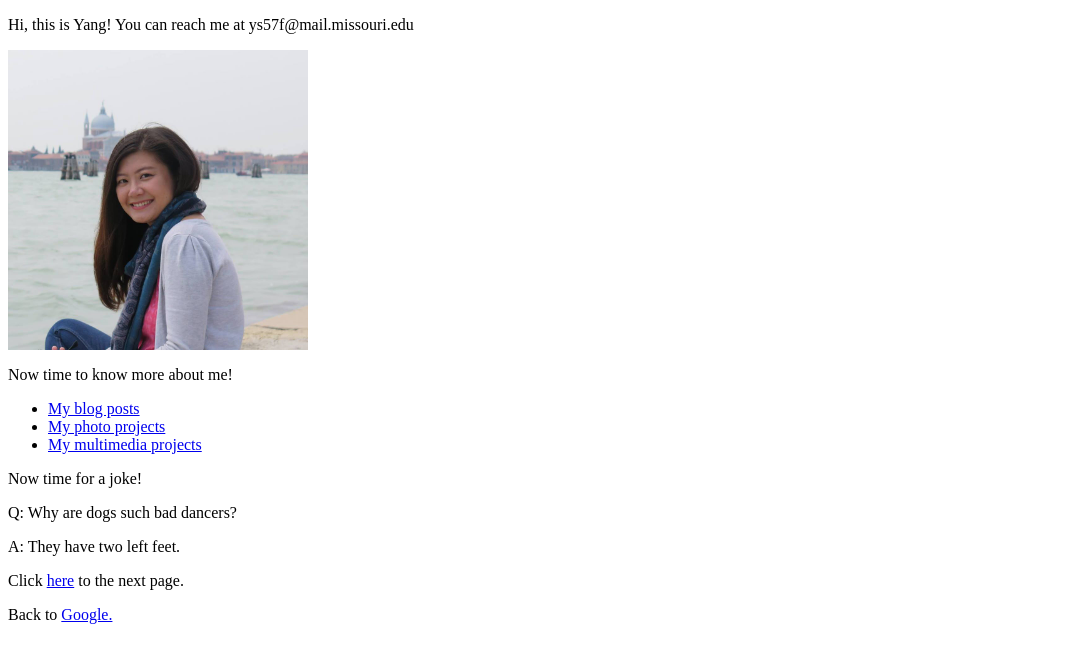
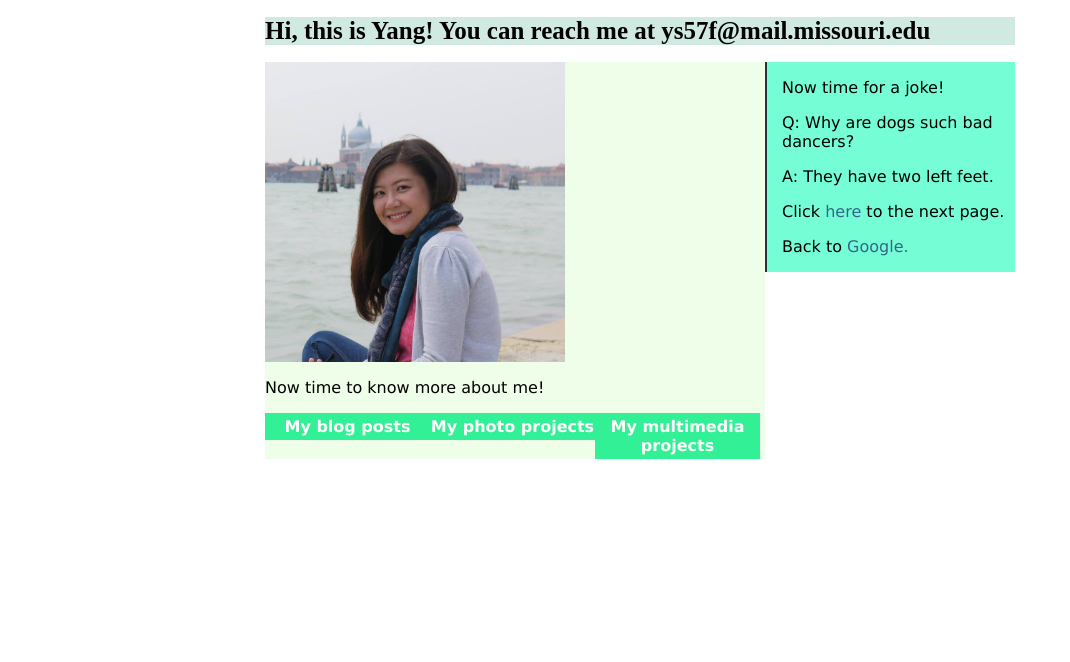
Before and after one commit to J4502-SS16/Yang-Sun, a plain HTML site: page index.html in a window 1280 px wide. Shown: the whole page, without its empty margins (0-1070 px from the left). Drawn offline with Linux system fonts and the light colour scheme.

Commit message:
styled change

```diff
--- a/index.html
+++ b/index.html
@@ -7,30 +7,35 @@
 	<title>	This is my first website </title>
 	<meta http-equiv="content-type"
 		content="text/html;charset=utf-8" />
+    <link rel="stylesheet" type="text/css" href="style.css" />
 </head>
 
 <body>
 <!--This is a comment. It won't show up in your browser, only in the page source-->
-	<p> Hi, this is Yang! You can reach me at ys57f@mail.missouri.edu</p>
-
+<div id="container">
+	<h1> Hi, this is Yang! You can reach me at ys57f@mail.missouri.edu</h1>
+<div id="main">
   <a href="mailto:ys57f@mail.missouri.edu">
     <img src="yang.jpg" alt="a picture of me" width="300px"/>
   </a>
 
   <p>Now time to know more about me!</p>
-    <ul>
+    <ul id="nav">
       <li><a href="https://syconvergence.wordpress.com/blog/" target="_blank">My blog posts</a></li>
       <li><a href="https://syconvergence.wordpress.com/photo/" target="_blank">My photo projects</a></li>
       <li><a href="https://syconvergence.wordpress.com/multimedia/" target="_blank">My multimedia projects</a></li>
     </ul>
+</div><!--end of main-->
 
+<div id="sidebar">
     <p>Now time for a joke!</p>
     <p>Q: Why are dogs such bad dancers?</p>
     <p>A: They have two left feet.</p>
 
     <p>Click <a href="index2.html" target="_blank">here</a> to the next page.</p>
     <p>Back to <a href="https://www.google.com/" target="_blank">Google.</a></p>
-
+  </div><!--end of sidebar-->
+</div><!--end of container-->
 </body>
 
 </html>
--- /dev/null
+++ b/style.css
@@ -0,0 +1,74 @@
+/*Styles go here*/
+
+body {
+	font-family: "Lucida Grande", Helvetica, Arial, sans-serif;
+}
+
+h1{
+  font-family: "Times New Roman", Times, serif;
+  font-size: 25px;
+}
+
+img{
+  border: none;
+}
+
+#nav{
+  list-style-type: none;
+  margin: 0;
+  padding: 0;
+}
+
+#nav li {
+	float: left;
+}
+
+#nav a:link, #nav a:visited{
+  font-weight:bold;
+  text-align: center;
+  text-decoration: none;
+  display: block;
+  width:165px;
+  padding: 4px 0px;
+	color: #fdfefc;
+	background-color: #31f095;
+}
+
+#nav a:hover, #nav a:active {
+	background-color: #5adbf2;
+}
+
+#sidebar p a{
+  text-decoration: none;
+  color: #36648b;
+}
+
+#sidebar p a:hover, #sidebar p a:active{
+   text-decoration: underline;
+   color: #effee9;
+}
+
+
+
+
+
+
+#container{
+  background-color: #d0e9e1;
+  width: 750px;
+	margin: 0 auto;
+}
+
+#main{
+  background-color: #effee9;
+  width: 500px;
+	float: left;
+}
+
+#sidebar{
+  background-color: #75fed5;
+  width: 233px;
+	float: right;
+  border-left: 2px solid #2c303b;
+  padding-left: 15px;
+}
```
